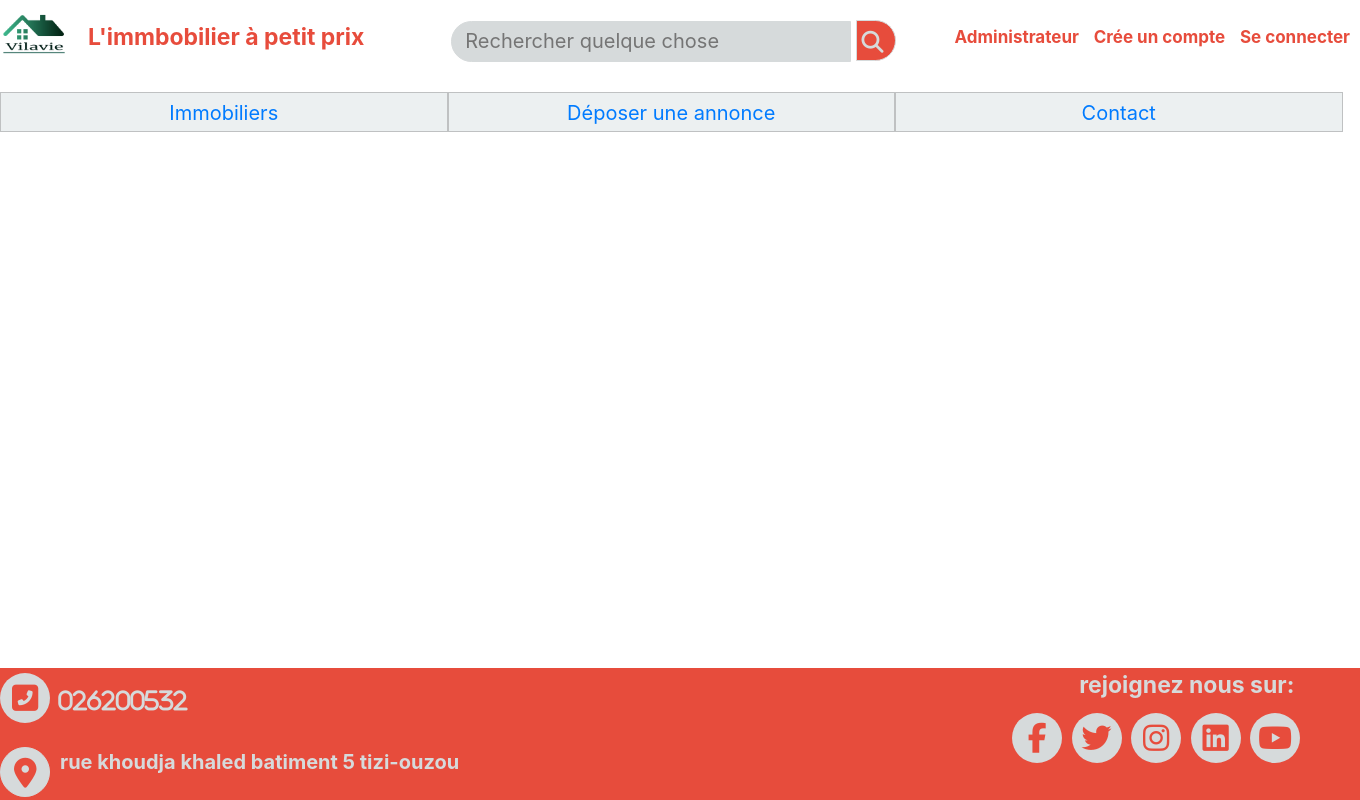
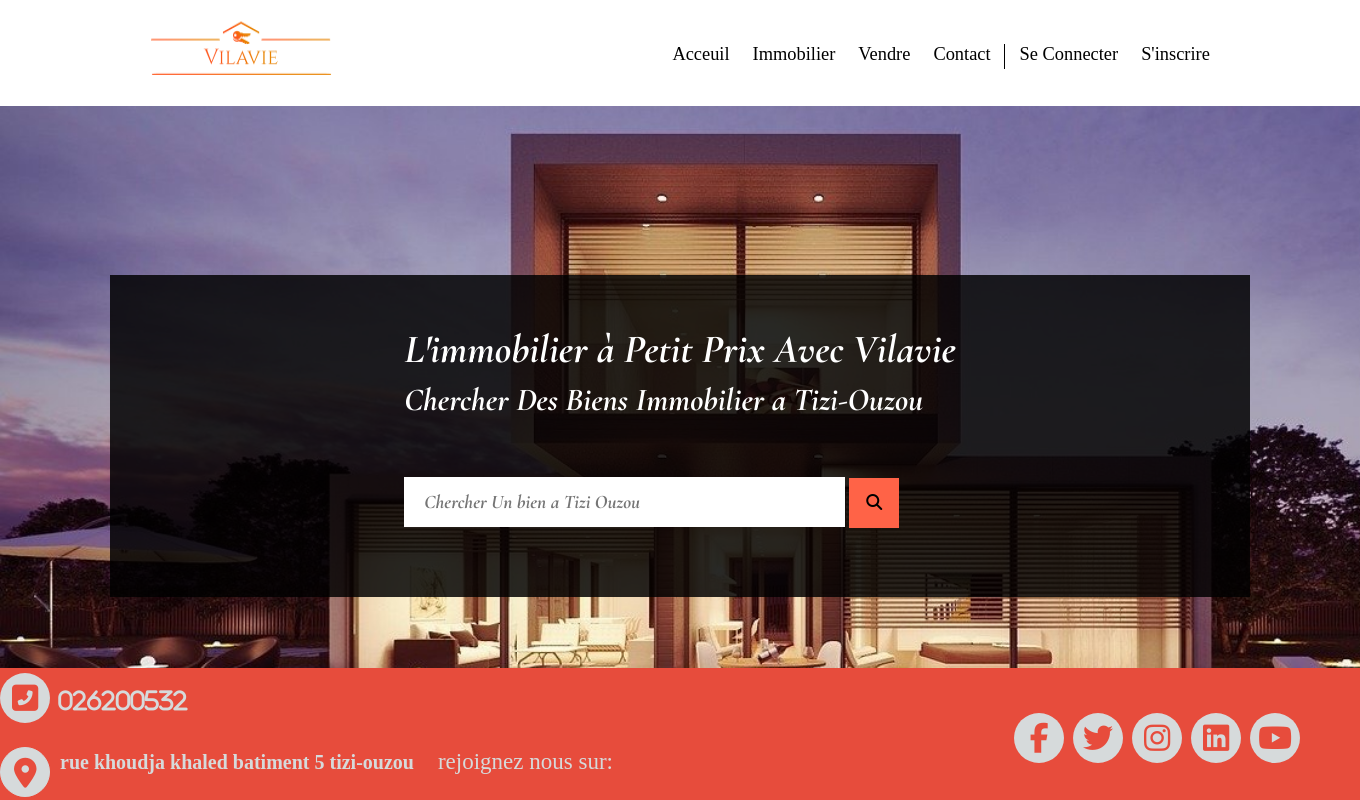
Before and after one commit to rashid-btb-gmail-com/Projet-IHM-, a PHP site: page / in a window 1360 px wide. Run offline with PHP 8.4, Linux system fonts and the light colour scheme; some libraries are stand-ins or nearby versions.

Commit message:
nouveau header + searh bar landing page

```diff
--- a/index.php
+++ b/index.php
@@ -12,36 +12,54 @@
      <!--icon du site-->
      <link rel="icon" href="./images/icon/favicon.ico">
      <!--feuilles de style-->
+     <link rel="stylesheet" href="./style/bootstrap.css">
      <link rel="stylesheet" href="./style/style.css">
-     <link rel="stylesheet" href="./style/bootstrap.css">
      <link rel="stylesheet" href="https://cdnjs.cloudflare.com/ajax/libs/font-awesome/5.11.2/css/all.css">
      <!--kidot de fodil-->
      <script src="https://kit.fontawesome.com/b811c1c09f.js" crossorigin="anonymous"></script>
 
  </head>
- <body>
-     <header>
-         <a href="./index.php"><img src="./images/logo.png" alt="logo" class="logo"/><span class="slogan">L'immbobilier à petit prix</span></a>
-          <div class="container_rechercher">
-             <input type="search" name="rechercher" class="recherche" placeholder="  Rechercher quelque chose">
-             <button class="btn_recherche"><i class="fas fa-search"></i></button>
+
+  <body>
+    <header>
+     <!--Header du site -->
+        <div class="container">
+        <nav>
+        <!--la barre de navigation -->
+         <div class="navbar navbar-default">
+        <!--logo du site -->
+          <div class=" navbar-header navbar-brand ">
+              <a href="./index.php" ><img class="logo" src="./images/logo.png" alt="le logo"></a>
           </div>
-          <div class="inscription_connexion">
-             <a href="./admin"class="inscription" >Administrateur</a>
-             <a href="./pages/inscription.php" class="inscription">Crée un compte</a>
-             <a href="./pages/connexion.php" class="inscription">Se connecter</a>
+          <!--les menu de navigation a droite  -->
+          <div class="navbar-right">
+              <ul>
+                  <li active><a href="./index.php" >Acceuil</a></li>
+                  <li><a href="./pages/immobilier.php">Immobilier</a></li>
+                  <li><a href="./pages/deposer_annonce.php">Vendre</a></li>
+                  <li><a href="./pages/contact.php">Contact</a></li>
+                  <li id="separateur"> </li> <!--un separateur -->
+                  <li><a href="./pages/connexion.php">Se Connecter</a></li>
+                  <li><a href="./pages/inscription.php">S'inscrire</a></li>
+              </ul>
           </div>
-          <nav>
-             <ul class="navigation">
-                 <a href="./pages/Immobilier.php" class="onglet_menu"><li>Immobiliers</li></a>
-                 <a href="./pages/deposer_annonce.php"><li>Déposer une annonce</li></a>
-                 <a href="./pages/contact" class="onglet_menu"><li>Contact</li></a>
-             </ul>
-          </nav>
-     </header>
-
-
-
+         </div>
+        </nav>
+    </div>
+    </header>
+    <!--photo de maison pour rechercher des bien a tizi ouzou -->
+    <section class="sec1">
+        <div class="container searchbox">
+        <!--text centrer -->
+         <h1>L'immobilier à Petit Prix Avec Vilavie</h1>
+         <h2>Chercher Des Biens Immobilier a Tizi-Ouzou</h2>
+         <form action="" id="formsearch"> <!-- boutton de rechercche -->
+            <input type="search" name="tizisearch" id="tizisearch" placeholder="Chercher Un bien a Tizi Ouzou">
+            <button class="btn_recherche"><i class="fas fa-search"></i></button>
+         </form>
+        </div>
+        <!--rest a ameliorer  -->
+    </section>
      <footer>
          <div class="a_propos">
           <div class="contact">
@@ -61,7 +79,7 @@
          </div>
       </footer>
       <!--Scriptes -->
-        <script type="text/javascript" src="./js/jquery.js"></script>
+      <script src="./js/jquery"></script>
         <script src="./js/jsscript.js"></script>
      <!--ajouter a la fin pour que la page ce recharche plus rapidement-->
    </body>
--- a/style/style.css
+++ b/style/style.css
@@ -1,129 +1,86 @@
+@import url('https://fonts.googleapis.com/css2?family=Cormorant+Garamond:ital,wght@1,700&family=EB+Garamond&family=Lobster&display=swap');
+/*********************  corps de la page  ********************************/
+html{
+    padding: 0;
+    margin: 0;
+    overflow-x: hidden;
+}
 body{
-    font-family: Arial, Helvetica, sans-serif;
-    padding: 0px;
-    margin: 0px;
+    font-family:'Times New Roman', Times, serif;
+}
+/***********************************  header et navigation bar  *****************************************/
+header{
+    font-size: 1.15rem;
+    background-color: white;
+}
+.navbar-right{
+    margin-top: 20px;
+}
+.logo{
+    width: 200px;
+    height: 80px;
 
 }
-header{
-    background-color: #ffffff;
+#separateur{
+    border-left: 1px solid black;
+    padding-bottom: 5px;
+    margin-right: 5px;
+ }
+ul li{
+    list-style: none;
+    display: inline;
+}
+a:hover{
+    text-decoration: none;
+    color:black;
+}
+li> a{
+    text-decoration: none;
+    color: black;
+    padding: 0.5em;
 
 }
-
-ul{
-    margin: 0px;
-    padding: 0px;
-    width: 100%;
-    list-style: none;
+li :hover{
+ background-color: #ff5722;
+ color:white;
+}
+/************************************** recherche sure site landing *********************************************/
+.sec1{
+    background-image: url(../images/landing.jpg);
+    background-repeat: no-repeat;
+    background-size:cover;
+    height:660px;
     display: flex;
-    position: relative;
-    bottom: 50px;
+    color: white;
+    align-items: center;
 }
-ul li{
-
-    height: 40px;
-    width: 447.5px;
-    background-color: #ecf0f1;
-    border:1px solid #bfc1c2;
-    line-height: 40px;
-    text-align: center;
-    font-size: 20px;
+.searchbox{
+    display:grid;
+    justify-content: center;
+    background-color: #000000d6;
+    padding-bottom: 50px;
+    padding-top: 50px;
+    font-family: 'Cormorant Garamond', serif;
 
 }
-
-ul li:hover{
-    background-color: #e74c3c;
-    color: #ffffff;
+.btn_recherche{
+    border: none;
+    height: 50px;
+    width:50px;
+    background-color: tomato;
 }
 
-.logo{
-    width: 1.8cm;
-    height: 1.8cm;
-    position: relative;
+#tizisearch{
+    font-size: 1.2em;
+ height: 50px;
+ width: 80%;
+ margin-top: 50px;
+ border: none;
+ padding: 10px 20px 10px 20px;
+ margin-bottom: 20px;
 }
 
 
-.inscription_connexion{
-    position: absolute;
-    float: right;
-    top: 25px;
-    right: 10px;
-    font-size: 17px;
-    color: #e74c3c;
-}
-.inscription{
-    margin-left: 10px;
-
-color: #e74c3c;
-font-weight: bold;
-}
-.slogan{
-  position: absolute;
-    font-weight: bold;
-    color: #e74c3c;
-    margin-top: 20px;
-
-}
-.rej{
-     position: absolute;
-    font-weight: bold;
-    color: #d6dadb;
-    padding-left: 600px;
-
-}
-
-.inscription:hover{
-    text-decoration: none;
-color: #e74c3c;
-background-color: #d6dadb;
-border:1px #d6dadb solid;
-border-radius: 34px;
-}
-.container_rechercher{
-    position: relative;
-    left: 451px;
-    bottom: 30px;
-    width: 483px;
-}
-.recherche{
-
-    width: 400px;
-    height: 41px;
-    font-size: 20px;
-    border:1px solid #d6dadb;
-    border-radius: 50px;
-    margin-bottom: 30px;
-    position: relative;
-    bottom: 20px;
-    border-bottom-right-radius: 0;
-    border-top-right-radius: 0;
-    background-color:#d6dadb;
-
-}
-.btn_recherche{
-    width: 40px;
-    height: 41px;
-    font-size: 20px;
-    padding: 7px 20px;
-    padding-left: 13px;
-    border-radius: 50px;
-    margin-bottom: 30px;
-    position: relative;
-    bottom: 18.5px;
-   background-color: #e74c3c;
-    border:1px solid #d6dadb;
-    border-bottom-left-radius: 0;
-    border-top-left-radius: 0;
-    color:#d6dadb;
-}
-
-.btn_recherche i{
-
-    align-items: center;
-position: relative;
-    right: 8px;
-    font-size: 22px;
-    background-color: #e74c3c;
-}
 /**************************************   FOOTER   *************************************/
 footer{
     background-color: #e74c3c;
```
Also changed, not shown: includes/header.html (+22 -18 lines), images/landing.jpg (added), images/logo.png.
